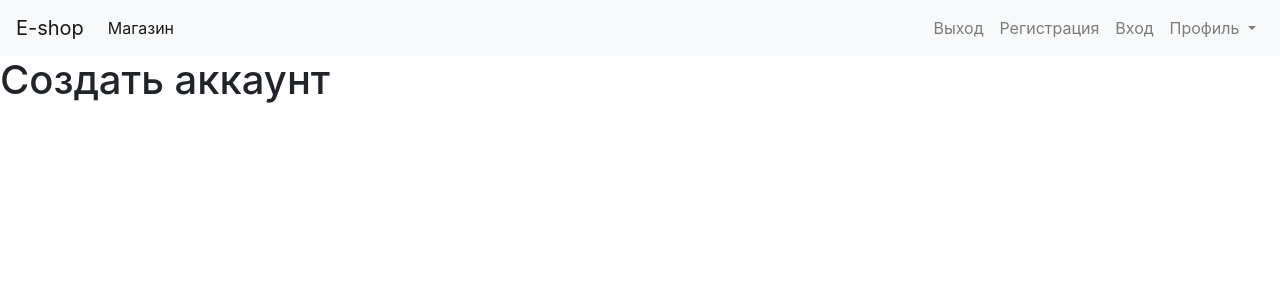
After one commit to varnikgen/Eshop-indian, a Django app: page /signup in a window 1280 px wide. The commit adds this page. Shown: the top 300 px of the page. Run offline with Django 3.2, Linux system fonts and the light colour scheme; some libraries are stand-ins or nearby versions.

Commit message:
Indian Eshop - Serving Signup Page

```diff
--- a/store/templates/base.html
+++ b/store/templates/base.html
@@ -35,7 +35,7 @@
                     <a class="nav-link" href="#">Выход <span class="sr-only">(current)</span></a>
                 </li>
                 <li class="nav-item ">
-                    <a class="nav-link" href="#">Регистрация <span class="sr-only">(current)</span></a>
+                    <a class="nav-link" href="/signup">Регистрация <span class="sr-only">(current)</span></a>
                 </li>
                 <li class="nav-item ">
                     <a class="nav-link" href="#">Вход <span class="sr-only">(current)</span></a>
--- /dev/null
+++ b/store/templates/signup.html
@@ -0,0 +1,6 @@
+{% extends 'base.html' %}
+
+
+{% block content %}
+    <h1>Создать аккаунт</h1>
+{% endblock content %}
--- a/store/urls.py
+++ b/store/urls.py
@@ -1,8 +1,9 @@
 from django.urls import path
 
-from .views import index
+from .views import index, signup
 
 
 urlpatterns = [
-    path('', index)
+    path('', index),
+    path('signup', signup),
 ]
--- a/store/views.py
+++ b/store/views.py
@@ -17,3 +17,7 @@ def index(request):
 
     data = {'categories': categories, 'products': products, }
     return render(request, 'index.html', data)
+
+
+def signup(request):
+    return render(request, 'signup.html')
```
